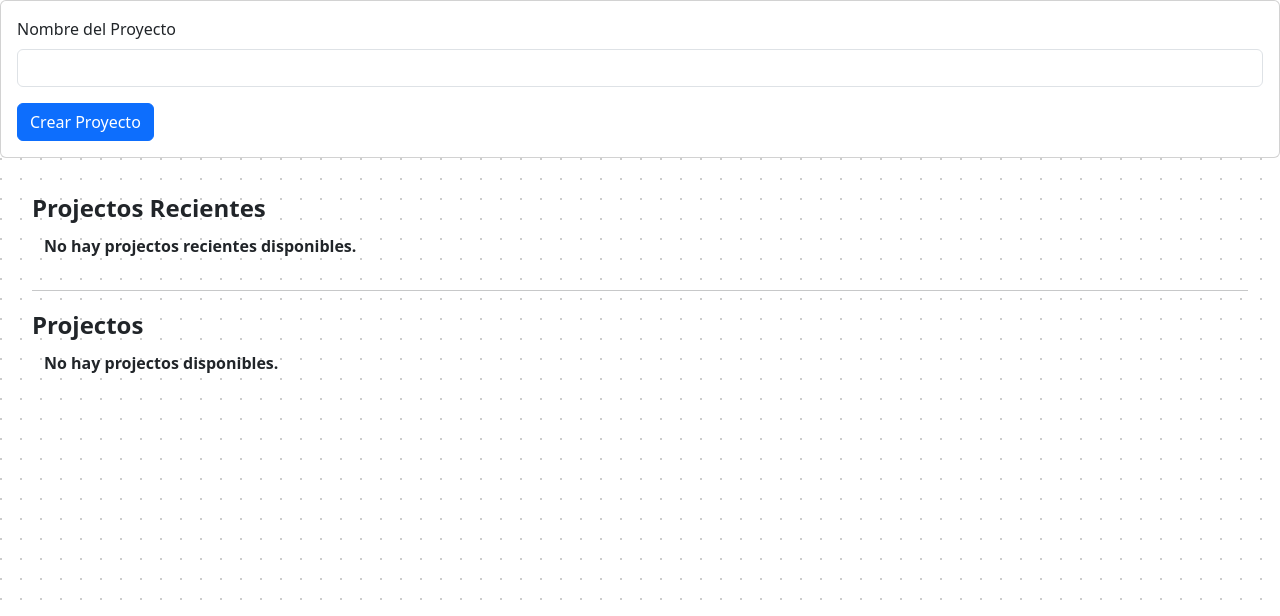
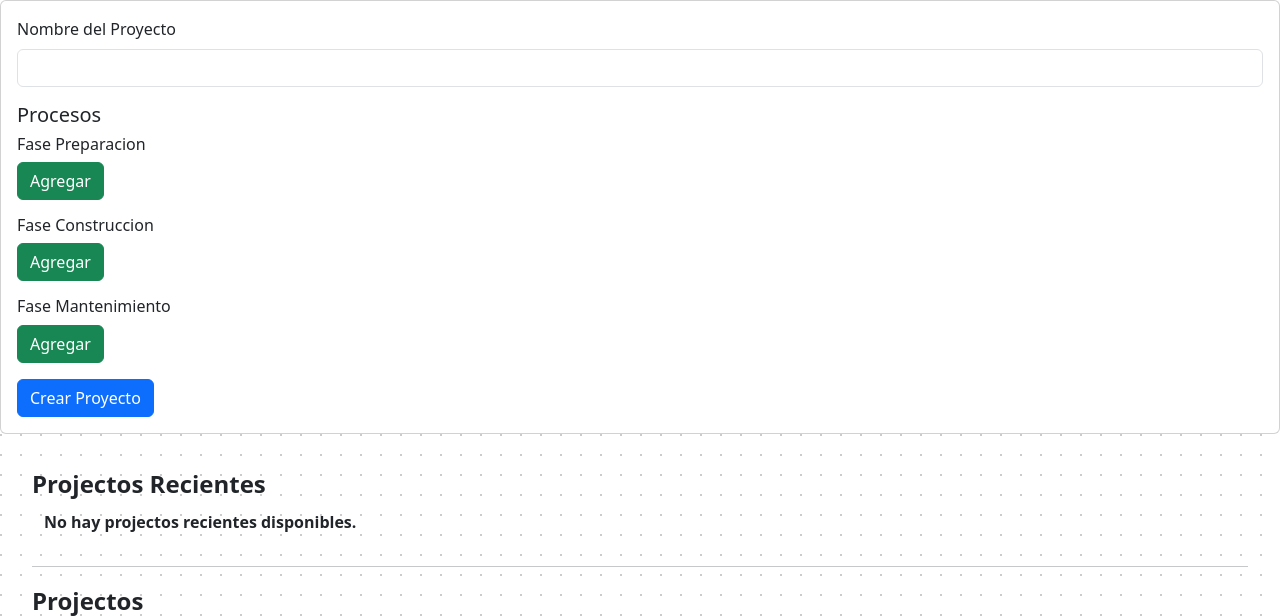
Before and after one commit to GoldNeptuno07/HuellaVial, a Django app: page /dashboard/ in a window 1280 px wide, after a click on "Nuevo Projecto". Shown: the part 56-672 px from the top of the page. Run offline with Django 5.2, Linux system fonts and the light colour scheme; data that the repository does not hold is empty.

Commit message:
Adding changes to the 'New Project' section in 'dashboard' view and making the impact matrix table dynamic

```diff
--- a/dashboard/templates/dashboard/dashboard.html
+++ b/dashboard/templates/dashboard/dashboard.html
@@ -18,7 +18,20 @@
                     <label for="projectName" class="form-label">Nombre del Proyecto</label>
                     <input type="text" class="form-control" id="projectName" name="project_name" autocomplete="off" required>
                 </div>
-                <button type="submit" class="btn btn-primary">Crear Proyecto</button>
+                <h5>Procesos</h5>
+                <div class="mb-3">
+                    <h6>Fase Preparacion</h6>
+                    <button name="preparation[]" type="button" class="btn btn-success" onclick="addInput(this)">Agregar</button>
+                </div>
+                <div class="mb-3">
+                    <h6>Fase Construccion</h6>
+                    <button name="construction[]" type="button" class="btn btn-success" onclick="addInput(this)">Agregar</button>
+                </div>
+                <div class="mb-3">
+                    <h6>Fase Mantenimiento</h6>
+                    <button name="maintenance[]" type="button" class="btn btn-success" onclick="addInput(this)">Agregar</button>
+                </div>
+                <button type="submit" class="btn btn-primary" onclick="">Crear Proyecto</button>
             </form>
         </div>
     </div>
@@ -79,3 +92,20 @@
         </div>
     </div>
 {% endblock %}
+
+{% block js %}
+    <script>
+        // <input type="text" class="form-control" id="projectName" name="project_name" autocomplete="off" required>
+
+        function addInput(element){
+            const parent= element.parentElement;
+            const name= element.getAttribute('name');
+            const newInput= document.createElement('input');
+            newInput.classList.add('form-control')
+            newInput.name= name;
+            newInput.autocomplete= false;
+
+            parent.insertBefore(newInput, element);
+        }
+    </script>
+{% endblock %}
--- a/dashboard/views.py
+++ b/dashboard/views.py
@@ -1,7 +1,7 @@
 from django.shortcuts import render, redirect, get_object_or_404
 from django.views.decorators.http import require_POST
 from django.utils import timezone
-from django.http import JsonResponse
+from django.http import JsonResponse, HttpResponse
 from datetime import timedelta
 from . import models
 
@@ -50,11 +50,24 @@ def impact_matrix_view(request, project_id: int = None, phase_name: str = None):
     if request.method == 'POST':
         # Handle new project creation
         name = request.POST.get("project_name")
+
+        operations= [
+            request.POST.getlist("preparation[]"),
+            request.POST.getlist("construction[]"),
+            request.POST.getlist("maintenance[]"),
+        ]
+
         project = models.projects.objects.create(name=name)
 
         # Create default phases
-        for phase_name in ['preparacion', 'construccion', 'operacion']:
-            models.phase.objects.create(id_project=project, name=phase_name)
+        for i, phase_name in enumerate(['preparacion', 'construccion', 'operacion']):
+            new_phase= models.phase.objects.create(id_project=project, name=phase_name)
+            # Add the corresponding operations for "each" phase
+            for operation in operations[i]:
+                models.operation.objects.create(id_phase= new_phase, name= operation)
+            # Add default ratings for each subresource in the current phase
+            for subresource in models.subresource.objects.all():
+                models.rating.objects.create(id_phase= new_phase, id_subresource= subresource)
 
         # Redirect to the first phase
         first_phase = project.phases.first()
```
Also changed, not shown: dashboard/templates/dashboard/matrix.html (+39 -1 lines).
